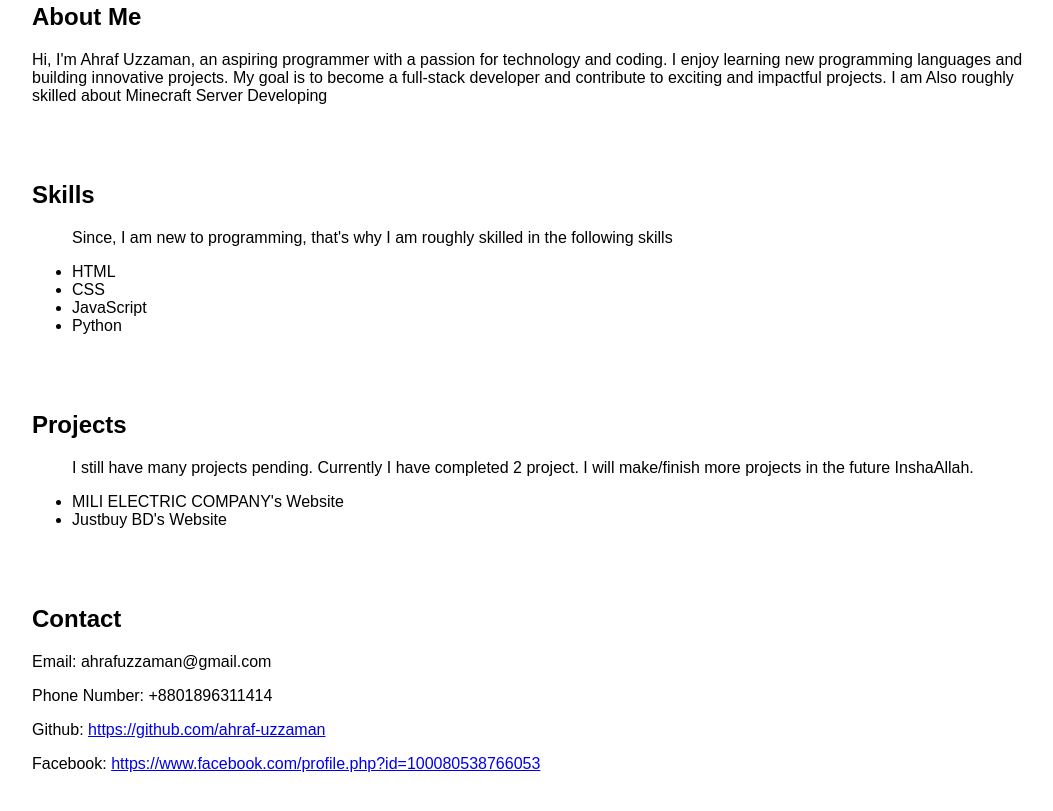
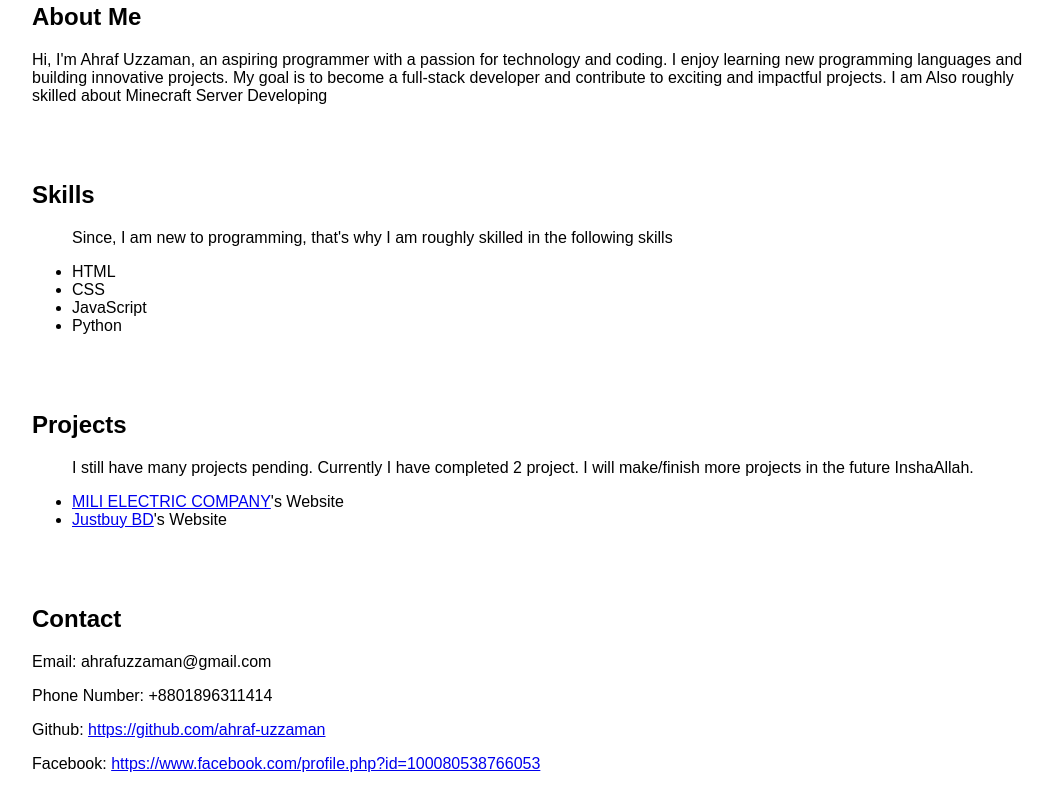
Before and after one commit to ahraf-uzzaman/portfolio2, a plain HTML site: page index.html in a window 1280 px wide. Shown: the part 471-1282 px from the top of the page, without its empty margins (112-1165 px from the left). Drawn offline with Linux system fonts and the light colour scheme.

Commit message:
Update index.html

```diff
--- a/index.html
+++ b/index.html
@@ -44,8 +44,8 @@
             <h2>Projects</h2>
             <ul>
                 <p>I still have many projects pending. Currently I have completed 2 project. I will make/finish more projects in the future InshaAllah.</p>
-                <li>MILI ELECTRIC COMPANY's Website</li>
-                <li>Justbuy BD's Website</li>
+                <li><a href="https://milielecbd.sytes.net" target="_blank" title="MILI ELECTRIC COMPANY">MILI ELECTRIC COMPANY</a>'s Website</li>
+                <li><a href="http://justbuybd.onthewifi.com" target="_blank" title="Justbuy BD">Justbuy BD</a>'s Website</li>
             </ul>
         </section>
 
```
